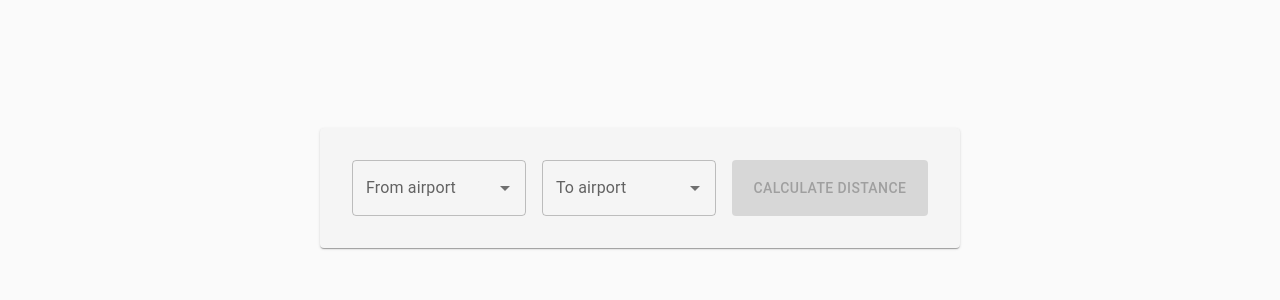
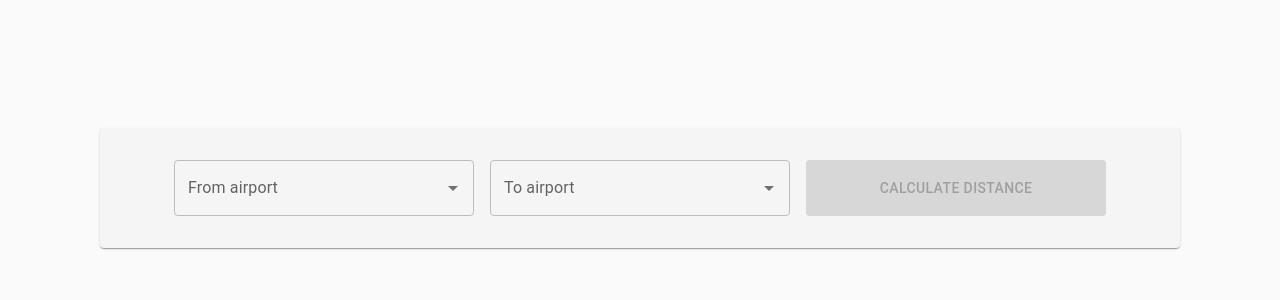
Before and after one commit to estebandipietro/flights, a React (Create React App) app: page / in a window 1280 px wide. Shown: the top 300 px of the page. Built offline with nearby package versions, Linux system fonts and the light colour scheme; no server answers.

Commit message:
improve layout

```diff
--- /dev/null
+++ b/src/components/Layout/PageWrapper.styles.ts
@@ -0,0 +1,11 @@
+export const pageWrapper = () => ({
+  bgcolor: 'grey.50',
+  display: 'flex',
+  justifyContent: 'center',
+  padding: '0 100px',
+  width: '100%',
+  height: '100vh',
+  '> *': {
+    width: '100%',
+  },
+});
--- /dev/null
+++ b/src/components/Layout/PageWrapper.tsx
@@ -0,0 +1,20 @@
+/** @jsxRuntime classic */
+/** @jsx jsx */
+import { jsx } from '@emotion/react';
+import { Box } from '@mui/material';
+
+import * as styles from './PageWrapper.styles';
+
+const PageWrapper = ({
+  children,
+  className,
+}: {
+  children: React.ReactNode;
+  className?: string;
+}) => (
+  <Box className={className} sx={styles.pageWrapper}>
+    {children}
+  </Box>
+);
+
+export default PageWrapper;
--- a/src/pages/Home/Home.styles.ts
+++ b/src/pages/Home/Home.styles.ts
@@ -1,17 +1,17 @@
-export const pageWrapper = () => ({
-  display: 'flex',
-  flexDirection: 'column',
-  alignItems: 'center',
-  gap: '16px',
-  height: '100%',
-  width: '100%',
-  bgcolor: 'grey.50',
-});
+import { css } from '@emotion/react';
+
+export const pageWrapper = () =>
+  css({
+    flexDirection: 'column',
+    justifyContent: 'flex-start',
+    alignItems: 'center',
+    gap: '16px',
+  });
 
 export const cardWrapper = () => ({
   mt: 16,
   p: 4,
-  width: '50%',
+  maxWidth: 1200,
   height: 'fit-content',
   display: 'flex',
   flexDirection: { lg: 'row', md: 'column', s: 'column', xs: 'column' },
@@ -26,3 +26,7 @@ export const button = () => ({
   width: '100%',
   maxWidth: 300,
 });
+
+export const distanceWrapper = () => ({
+  textAlign: 'center',
+});
--- a/src/pages/Home/Home.tsx
+++ b/src/pages/Home/Home.tsx
@@ -3,6 +3,7 @@
 import { jsx } from '@emotion/react';
 import { Box, Button, Card, Typography } from '@mui/material';
 import AirportAutocomplete from 'components/AirportAutocomplete/AirportAutocomplete';
+import PageWrapper from 'components/Layout/PageWrapper';
 import { useEffect, useState } from 'react';
 import { AirportDTO, getAirports } from 'services/airports.service';
 import { getDistanceFromLatLon } from 'utils/distance.utils';
@@ -39,7 +40,7 @@ const Home = () => {
   };
 
   return (
-    <Box sx={styles.pageWrapper}>
+    <PageWrapper css={styles.pageWrapper}>
       <Card sx={styles.cardWrapper}>
         <AirportAutocomplete
           options={options}
@@ -64,7 +65,7 @@ const Home = () => {
       </Card>
 
       {distance && from && to && (
-        <Box>
+        <Box sx={styles.distanceWrapper}>
           {'The distance between '}
           <Typography component="span" fontWeight="bold">
             {from.name}
@@ -79,7 +80,7 @@ const Home = () => {
           </Typography>
         </Box>
       )}
-    </Box>
+    </PageWrapper>
   );
 };
 
```
